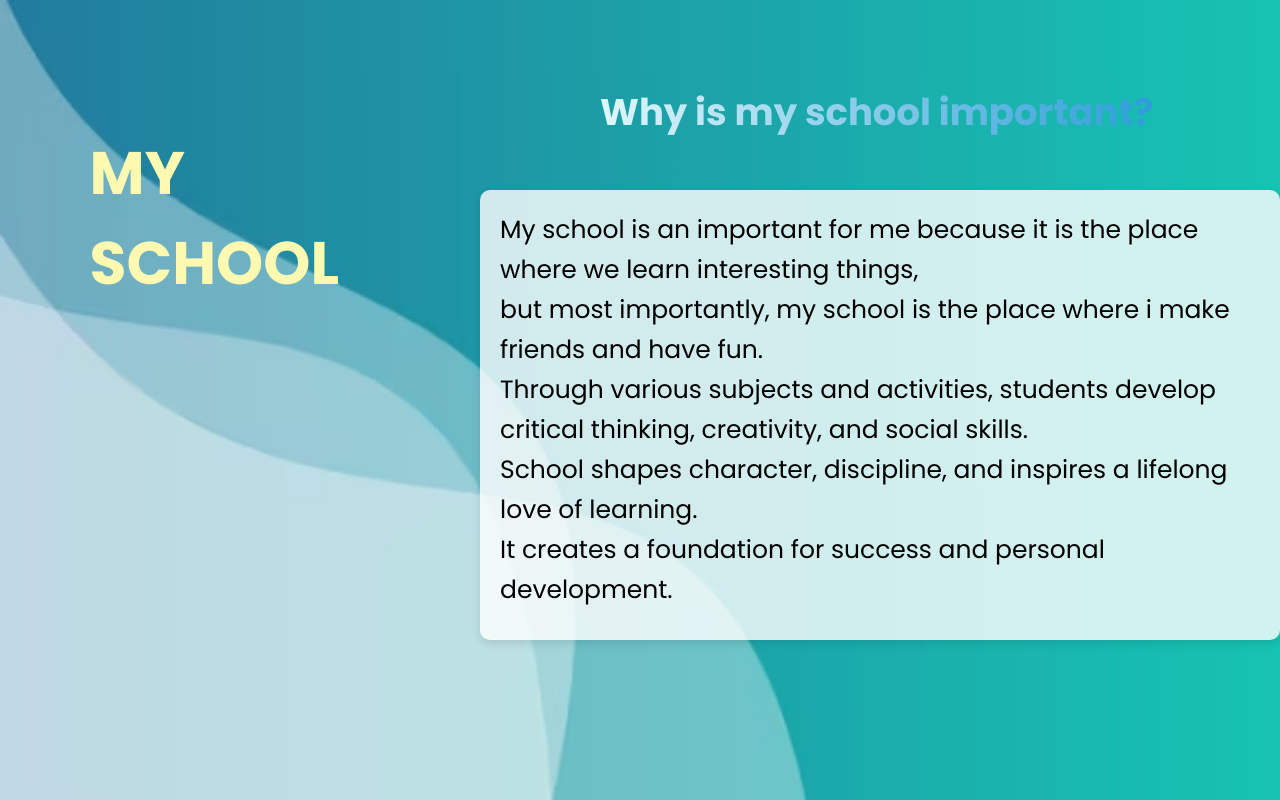
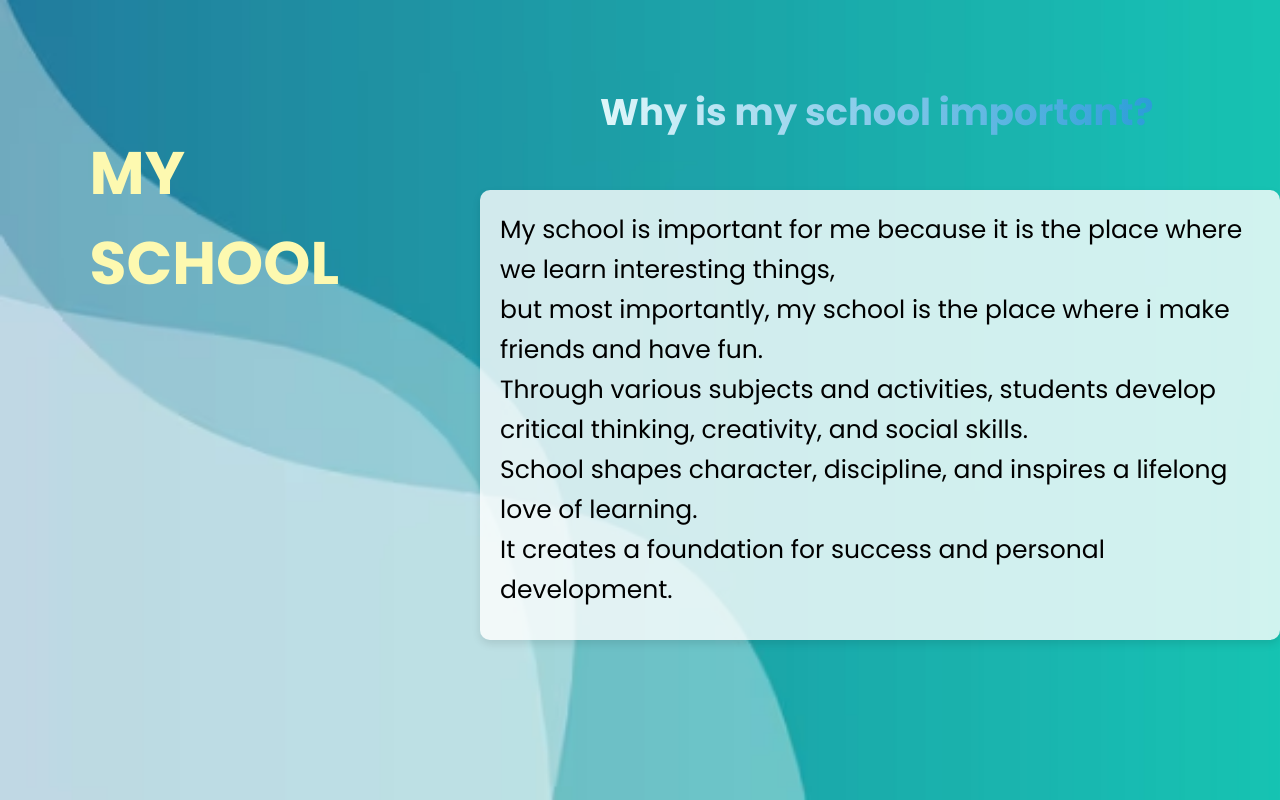
Before and after one commit to Jacob-cmd01/My-school, a plain HTML site: page index.html in a window 1280 px wide. Drawn offline with Linux system fonts and the light colour scheme.

Commit message:
Update index.html

```diff
--- a/index.html
+++ b/index.html
@@ -12,7 +12,7 @@
     <div id="wrapper">
         <h3 id="question">Why is my school important?</h3>
         <div id="essay">
-            <p id="blog">My school is an important for me because it is the place where we learn interesting things,
+            <p id="blog">My school is important for me because it is the place where we learn interesting things,
                  <br>but most importantly, my school is the place where i make friends and have fun.
                  <br>Through various subjects and activities, students develop critical thinking, creativity, and social skills.
                  <br>School shapes character, discipline, and inspires a lifelong love of learning.
```
